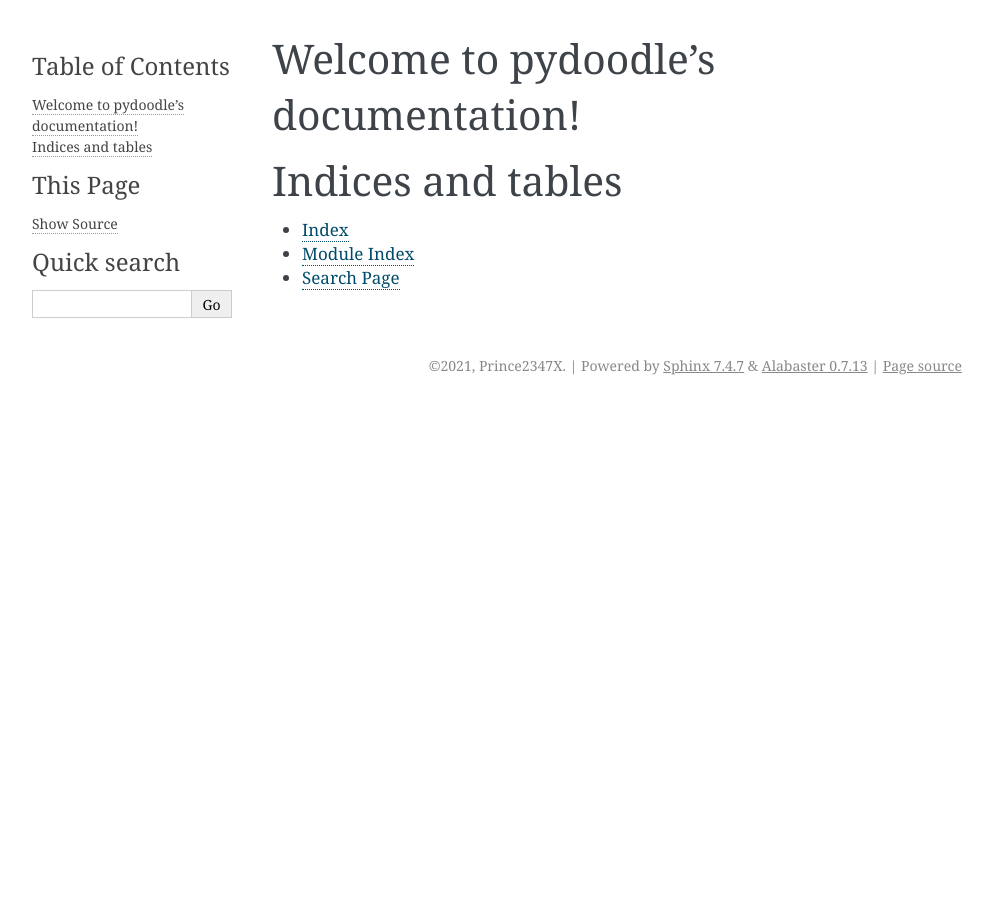
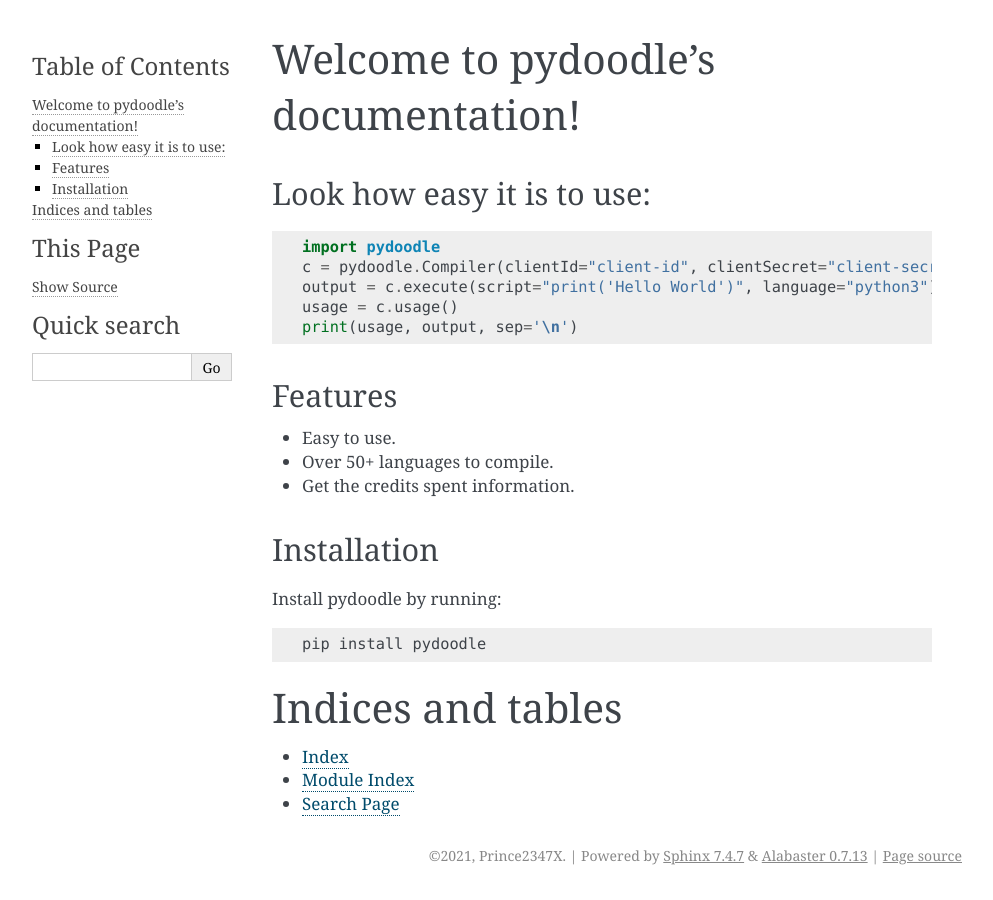
Before and after one commit to Prince2347X/pydoodle, a Sphinx documentation site: the page built from docs/source/index.rst, in a window 1280 px wide. Shown: the whole page, without its empty margins (148-1141 px from the left). Built offline with Sphinx 7.4.7, drawn with Linux system fonts in a browser that asks for light colours.

Commit message:
updated index.rst

```diff
--- a/docs/source/conf.py
+++ b/docs/source/conf.py
@@ -10,9 +10,9 @@
 # add these directories to sys.path here. If the directory is relative to the
 # documentation root, use os.path.abspath to make it absolute, like shown here.
 #
-# import os
-# import sys
-# sys.path.insert(0, os.path.abspath('.'))
+import os
+import sys
+sys.path.insert(0, os.path.abspath('.'))
 
 
 # -- Project information -----------------------------------------------------
@@ -53,3 +53,5 @@
 # relative to this directory. They are copied after the builtin static files,
 # so a file named "default.css" will overwrite the builtin "default.css".
 html_static_path = ['_static']
+
+pygments_style = 'sphinx'
--- a/docs/source/index.rst
+++ b/docs/source/index.rst
@@ -10,6 +10,34 @@
    :maxdepth: 2
    :caption: Contents:
 
+Look how easy it is to use:
+---------------------------
+
+.. code-block:: python
+
+    import pydoodle
+    c = pydoodle.Compiler(clientId="client-id", clientSecret="client-secret")
+    output = c.execute(script="print('Hello World')", language="python3")
+    usage = c.usage()
+    print(usage, output, sep='\n')
+
+Features
+--------
+
+- Easy to use.
+- Over 50+ languages to compile.
+- Get the credits spent information.
+
+
+Installation
+------------
+
+Install pydoodle by running:
+
+.. code-block::
+
+    pip install pydoodle
+
 
 
 Indices and tables
```
Also changed, not shown: README.md (+1 -1 lines).
